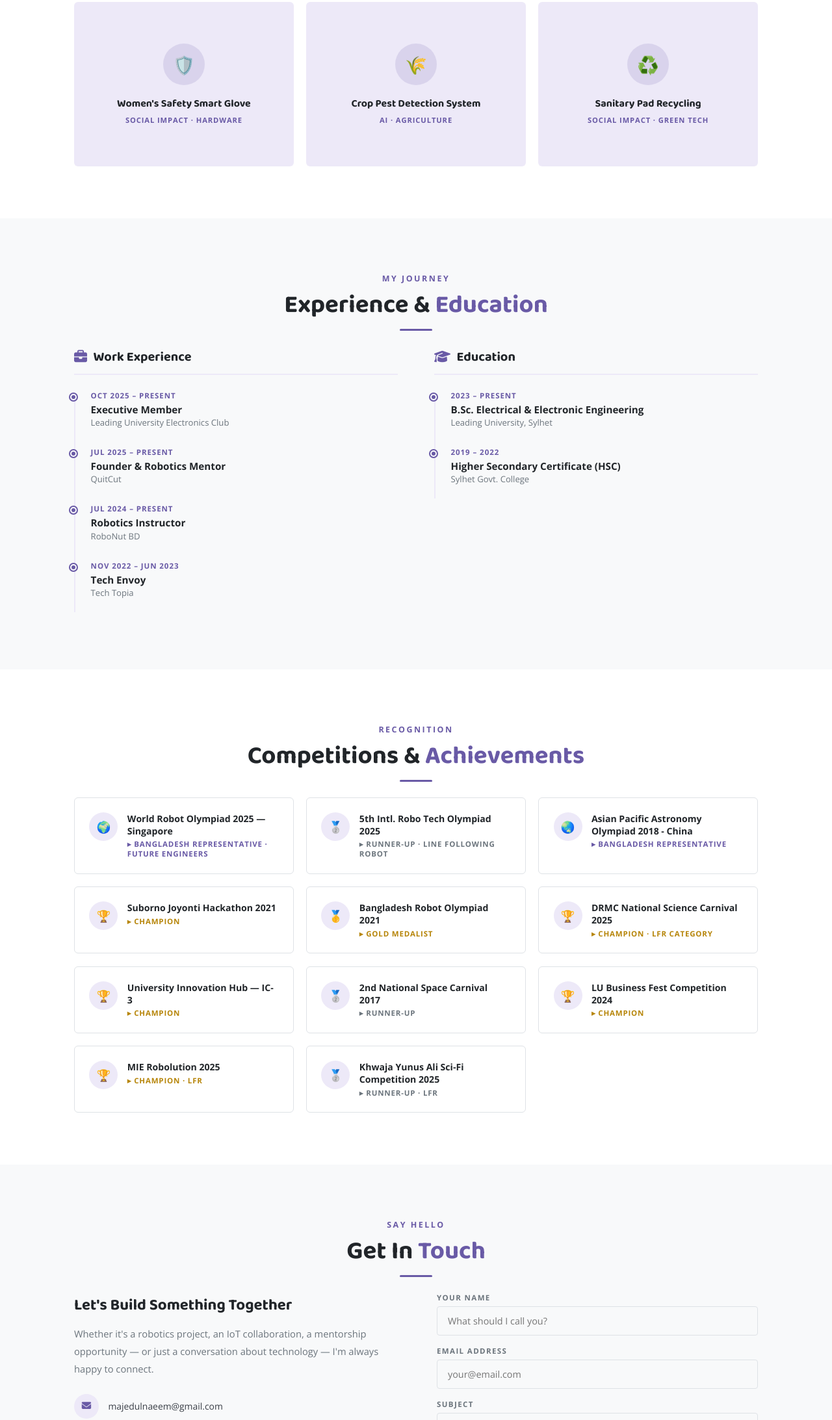
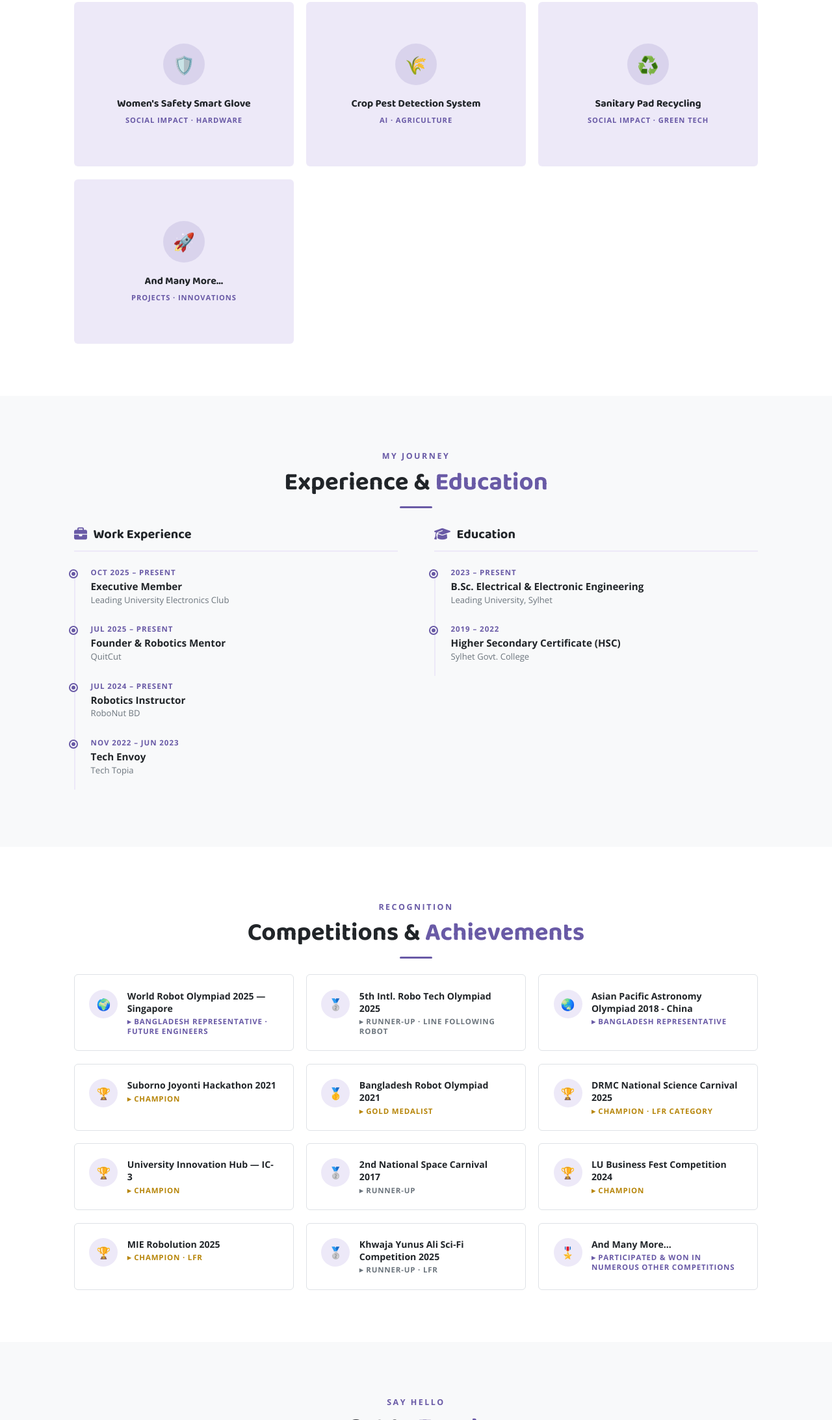
Before and after one commit to majednaeem/naeem-portfolio, a plain HTML site: page index.html in a window 1280 px wide. Shown: the part 2868-5053 px from the top of the page at 65% size. Drawn offline with nearby package versions, Linux system fonts and the light colour scheme.

Commit message:
Update index.html

```diff
--- a/index.html
+++ b/index.html
@@ -319,6 +319,7 @@ footer a:hover{color:#fff}
       <div class="portfolio-card"><div class="portfolio-card-inner"><div class="p-icon">🛡️</div><div class="p-title">Women's Safety Smart Glove</div><div class="p-tag">Social Impact · Hardware</div></div><div class="portfolio-card-overlay"><div class="ov-title">Smart Safety Glove</div><p class="ov-desc">Wearable with GPS/GSM alerts and emergency alarm — engineering that directly addresses a real safety need.</p><span class="btn btn-sm" style="background:rgba(255,255,255,.15);color:#fff;border:1px solid rgba(255,255,255,.4)">Social Impact 🛡️</span></div></div>
       <div class="portfolio-card"><div class="portfolio-card-inner"><div class="p-icon">🌾</div><div class="p-title">Crop Pest Detection System</div><div class="p-tag">AI · Agriculture</div></div><div class="portfolio-card-overlay"><div class="ov-title">AI Pest Detector</div><p class="ov-desc">AI-assisted image analysis + sensors to help farmers identify crop pests early and protect their harvest.</p><span class="btn btn-sm" style="background:rgba(255,255,255,.15);color:#fff;border:1px solid rgba(255,255,255,.4)">AI + Farming 🌾</span></div></div>
       <div class="portfolio-card"><div class="portfolio-card-inner"><div class="p-icon">♻️</div><div class="p-title">Sanitary Pad Recycling</div><div class="p-tag">Social Impact · Green Tech</div></div><div class="portfolio-card-overlay"><div class="ov-title">Recycling Prototype</div><p class="ov-desc">Engineering prototype to recycle sanitary waste and reduce environmental pollution at community scale.</p><span class="btn btn-sm" style="background:rgba(255,255,255,.15);color:#fff;border:1px solid rgba(255,255,255,.4)">Green Tech ♻️</span></div></div>
+   <div class="portfolio-card"><div class="portfolio-card-inner"><div class="p-icon">🚀</div><div class="p-title">And Many More...</div><div class="p-tag">Projects · Innovations</div></div><div class="portfolio-card-overlay"><div class="ov-title">Ongoing & Past Projects</div><p class="ov-desc">A collection of various engineering, tech, and social impact projects built and contributed to over the years.</p><span class="btn btn-sm" style="background:rgba(255,255,255,.15);color:#fff;border:1px solid rgba(255,255,255,.4)">Explore More 🚀</span></div></div>
     </div>
   </div>
 </section>
@@ -372,6 +373,8 @@ footer a:hover{color:#fff}
       <div class="award-card"><div class="award-icon">🏆</div><div class="award-body"><h4>LU Business Fest Competition 2024</h4><div class="award-result res-gold">▸ Champion</div></div></div>
       <div class="award-card"><div class="award-icon">🏆</div><div class="award-body"><h4>MIE Robolution 2025</h4><div class="award-result res-gold">▸ Champion · LFR</div></div></div>
       <div class="award-card"><div class="award-icon">🥈</div><div class="award-body"><h4>Khwaja Yunus Ali Sci-Fi Competition 2025</h4><div class="award-result res-silver">▸ Runner-up · LFR</div></div></div>
+      <div class="award-card"><div class="award-icon">🎖️</div><div class="award-body"><h4>And Many More...</h4><div class="award-result res-rep">▸ Participated &amp; won in numerous other competitions</div></div></div>
+
     </div>
   </div>
 </section>
```
